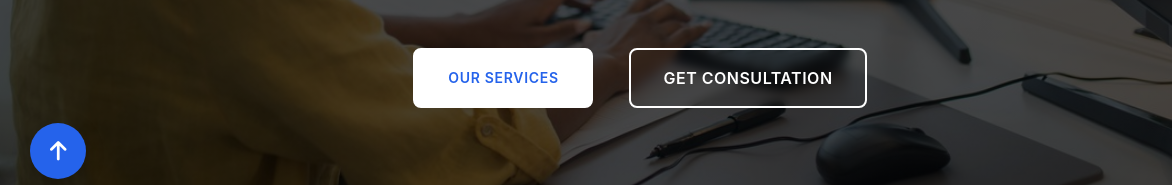
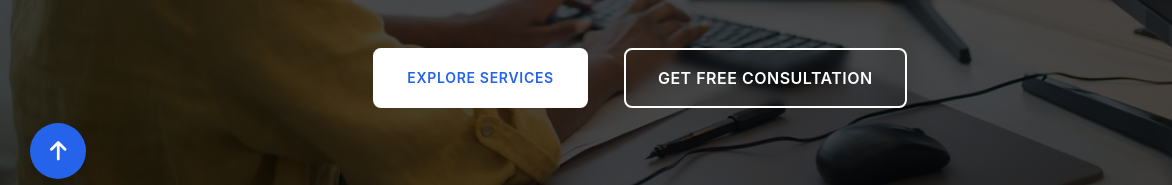
Before and after one commit to Mista-Val/Avalance-Tech-Solutions, a website: page public/index.html in a window 1280 px wide. Shown: the part 581-766 px from the top of the page, 0-1172 px from the left. Drawn offline with nearby package versions, Linux system fonts and the light colour scheme.

Commit message:
Tech Solutions

```diff
--- a/public/index.html
+++ b/public/index.html
@@ -222,10 +222,10 @@
 					</p>
 					<div class="btn-container">
 						<a class="btn btn-primary-custom" href="services.html">
-							Our Services
+							Explore Services
 						</a>
 						<a class="btn btn-outline-custom" href="#contact">
-							Get Consultation
+							Get Free Consultation
 						</a>
 					</div>
 				</div>
```
